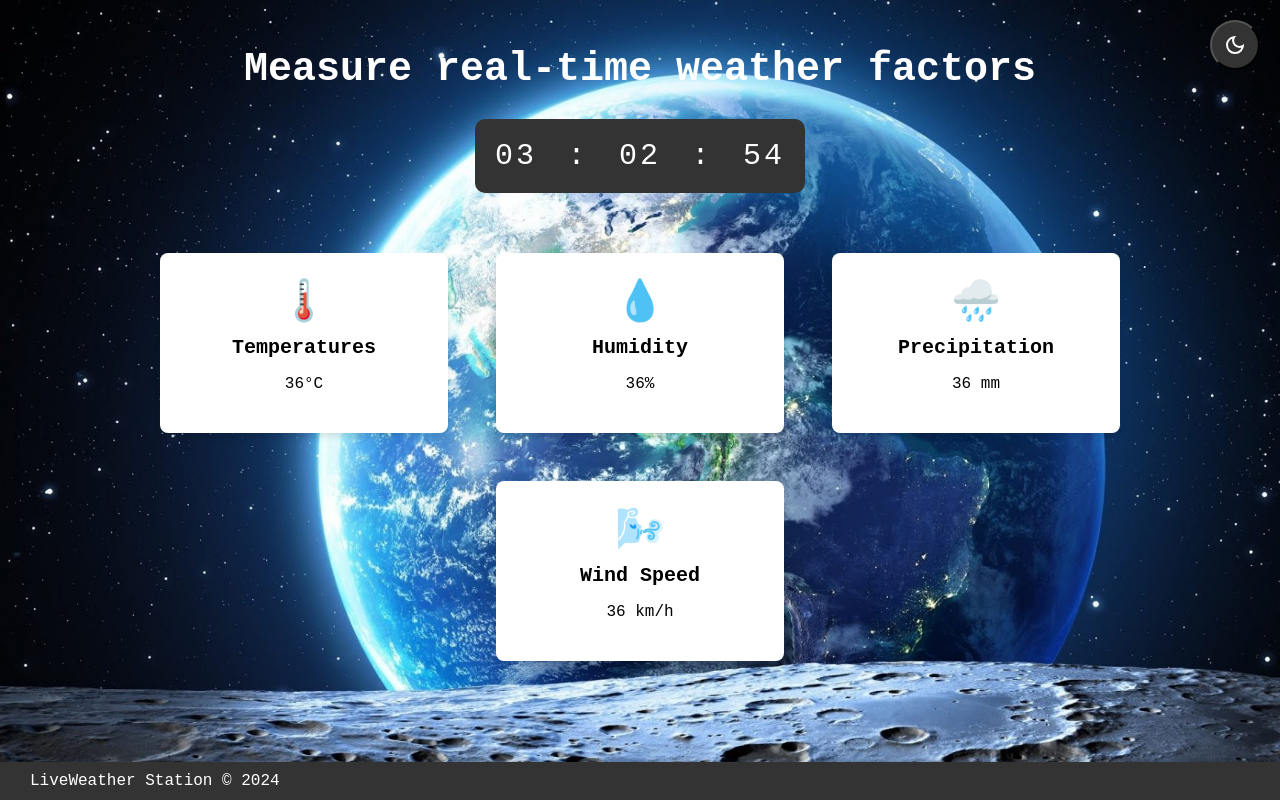
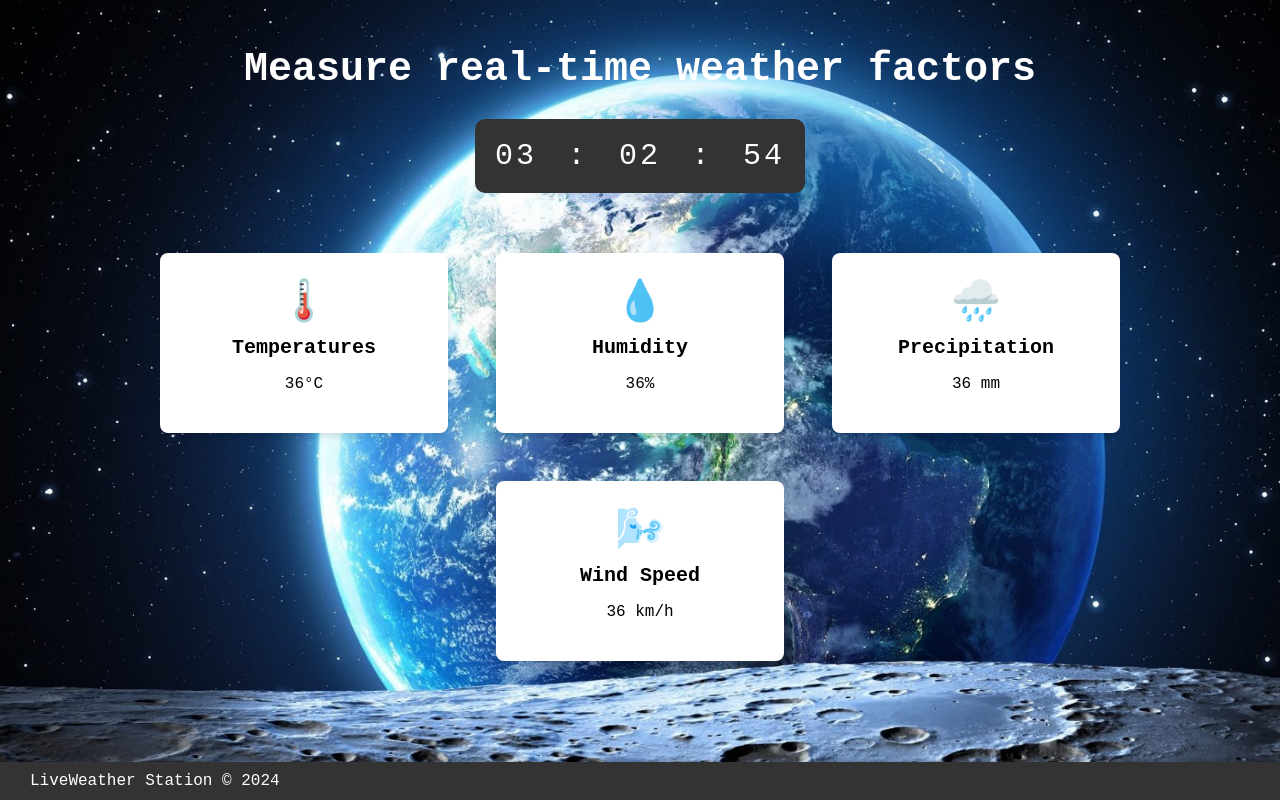
Before and after one commit to nguyenhoangluong1/nhluong28091, a plain HTML site: page index.html in a window 1280 px wide. Drawn offline with Linux system fonts and the light colour scheme; no server answers.

Commit message:
Update index.html

```diff
--- a/index.html
+++ b/index.html
@@ -11,10 +11,10 @@
 <body class="background">
 
     <header>
-        <button id="theme-switch">
+<!--         <button id="theme-switch">
             <svg xmlns="http://www.w3.org/2000/svg" height="24px" viewBox="0 -960 960 960" width="24px" fill="#e8eaed"><path d="M480-120q-150 0-255-105T120-480q0-150 105-255t255-105q14 0 27.5 1t26.5 3q-41 29-65.5 75.5T444-660q0 90 63 153t153 63q55 0 101-24.5t75-65.5q2 13 3 26.5t1 27.5q0 150-105 255T480-120Zm0-80q88 0 158-48.5T740-375q-20 5-40 8t-40 3q-123 0-209.5-86.5T364-660q0-20 3-40t8-40q-78 32-126.5 102T200-480q0 116 82 198t198 82Zm-10-270Z"/></svg>
             <svg xmlns="http://www.w3.org/2000/svg" height="24px" viewBox="0 -960 960 960" width="24px" fill="#e8eaed"><path d="M480-360q50 0 85-35t35-85q0-50-35-85t-85-35q-50 0-85 35t-35 85q0 50 35 85t85 35Zm0 80q-83 0-141.5-58.5T280-480q0-83 58.5-141.5T480-680q83 0 141.5 58.5T680-480q0 83-58.5 141.5T480-280ZM200-440H40v-80h160v80Zm720 0H760v-80h160v80ZM440-760v-160h80v160h-80Zm0 720v-160h80v160h-80ZM256-650l-101-97 57-59 96 100-52 56Zm492 496-97-101 53-55 101 97-57 59Zm-98-550 97-101 59 57-100 96-56-52ZM154-212l101-97 55 53-97 101-59-57Zm326-268Z"/></svg>
-        </button>
+        </button> -->
         <h1>Measure real-time weather factors</h1>
     </header>
 
```
